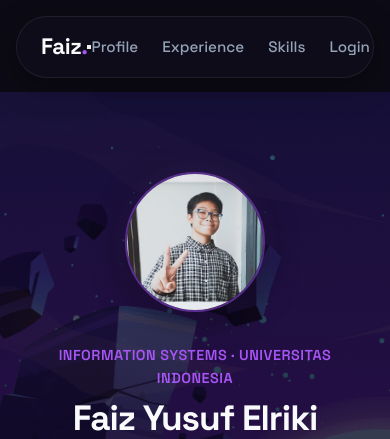
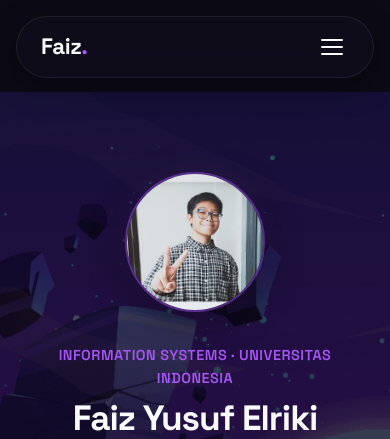
Before and after one commit to DeCorbeau/myportofolio, a Django app: page / in a window 390 px wide. Shown: the top 439 px of the page. Run offline with Django 5.2, Linux system fonts and the light colour scheme.

Commit message:
style: add floating navbar, active link indicator, and mobile menu

```diff
--- a/static/css/style.css
+++ b/static/css/style.css
@@ -34,20 +34,12 @@ body {
     color: var(--text-primary);
     line-height: 1.6;
     overflow-x: hidden;
+    padding-top: 92px;
 }
 
 /* =========================================================================
    2. NAVBAR
    ========================================================================= */
-body {
-    font-family: var(--font-family);
-    background-color: var(--bg-main);
-    color: var(--text-primary);
-    line-height: 1.6;
-    overflow-x: hidden;
-    padding-top: 92px;
-}
-
 .site-header {
     position: fixed;
     top: 16px;
@@ -90,15 +82,85 @@ body {
 }
 
 .nav-menu a {
+    position: relative;
     color: var(--text-secondary);
     text-decoration: none;
     font-size: 0.95rem;
     font-weight: 500;
+    padding-bottom: 4px;
     transition: color 0.2s ease;
 }
 
 .nav-menu a:hover {
     color: var(--text-primary);
+}
+
+.nav-menu a.active {
+    color: var(--text-primary);
+}
+
+.nav-menu a.active::after {
+    content: "";
+    position: absolute;
+    left: 0;
+    right: 0;
+    bottom: -4px;
+    height: 2px;
+    border-radius: 999px;
+    background: var(--accent-purple);
+}
+
+.nav-toggle {
+    display: none;
+    flex-direction: column;
+    gap: 5px;
+    background: none;
+    border: 0;
+    padding: 6px;
+    cursor: pointer;
+}
+
+.nav-toggle__bar {
+    width: 22px;
+    height: 2px;
+    background: var(--text-primary);
+    border-radius: 2px;
+}
+
+@media (max-width: 768px) {
+    .nav-toggle {
+        display: flex;
+    }
+
+    .nav-menu {
+        position: absolute;
+        top: calc(100% + 12px);
+        left: 0;
+        right: 0;
+        flex-direction: column;
+        align-items: flex-start;
+        gap: 4px;
+        background: rgba(18, 14, 30, 0.95);
+        border: 1px solid var(--border-color);
+        border-radius: 16px;
+        padding: 12px;
+        opacity: 0;
+        visibility: hidden;
+        transform: translateY(-8px);
+        transition: opacity 0.2s ease, transform 0.2s ease, visibility 0.2s;
+    }
+
+    .nav-menu.open {
+        opacity: 1;
+        visibility: visible;
+        transform: translateY(0);
+    }
+
+    .nav-menu a,
+    .nav-user {
+        width: 100%;
+        padding: 10px 12px;
+    }
 }
 
 .nav-user {
```
